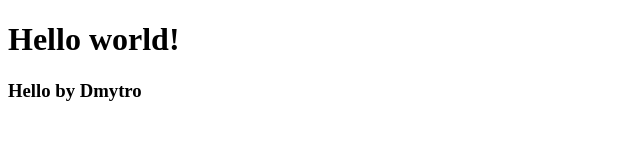
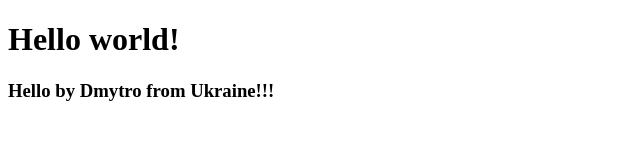
Before and after one commit to DmitriyNepochatov/lab-6, a plain HTML site: page index.html in a window 1280 px wide. Shown: the whole page, without its empty margins (0-640 px from the left). Drawn offline with Linux system fonts and the light colour scheme.

Commit message:
Update person in last div block

```diff
--- a/index.html
+++ b/index.html
@@ -8,7 +8,7 @@
         <h1>Hello world!</h1>
     </div>
     <div>
-        <h3>Hello by Dmytro</h3>
+        <h3>Hello by Dmytro from Ukraine!!!</h3>
     </div>
 </body>
 </html>
```
